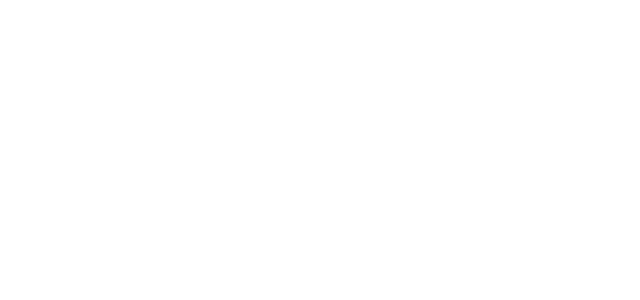
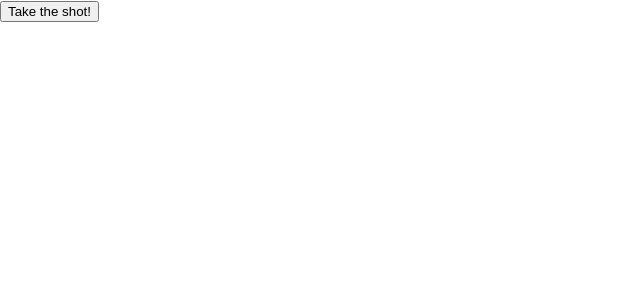
Before and after one commit to ruban-04/React-learning, a React (Create React App) app: page /updateEvents in a window 1280 px wide. Before the commit this address had no page. Shown: the top 300 px of the page, without its empty margins (0-640 px from the left). Built offline with nearby package versions, Linux system fonts and the light colour scheme.

Commit message:
useEvents

```diff
--- a/src/App.js
+++ b/src/App.js
@@ -4,8 +4,10 @@
 import Form from './components/Form'
 import State from './components/State'
 import Counter from './components/Counter'
+import Events from './components/Events'
 
 function App() {
+
   return (
   <BrowserRouter>
   <Routes>
@@ -13,6 +15,7 @@
     <Route path='/createForm' element={<Form/>}/>
     <Route path='/createState' element={<State/>}/>
     <Route path='/updateState' element={<Counter/>}/>
+    <Route path='/updateEvents'element={<Events/>}/>
 
 
 
--- /dev/null
+++ b/src/components/Events.js
@@ -0,0 +1,21 @@
+import React from 'react'
+
+
+function Events() {
+
+
+  const shoot = () => {
+    alert("Great Shot!");
+  }
+
+
+
+  return (
+    <div>
+          <button onClick={shoot}>Take the shot!</button>
+
+    </div>
+  )
+}
+
+export default Events
```
